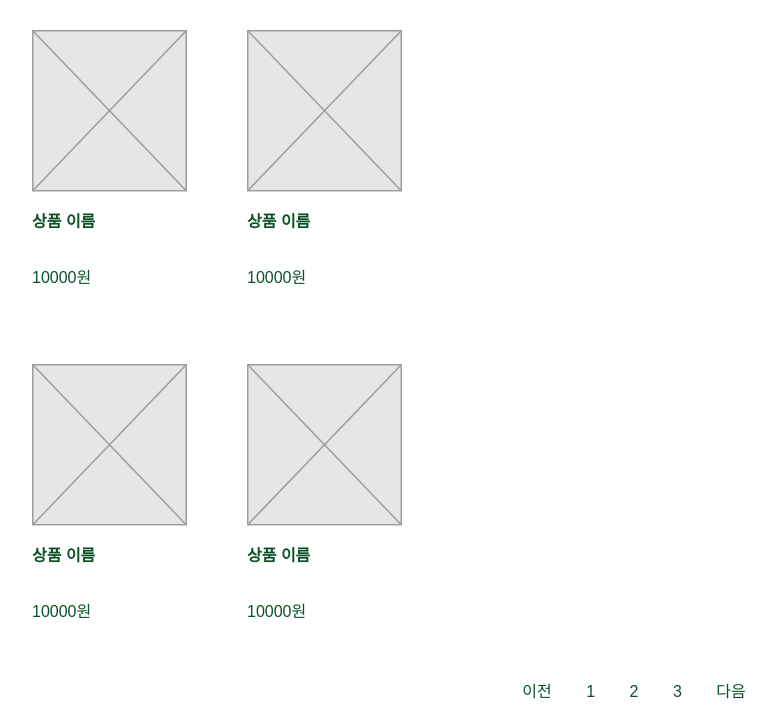
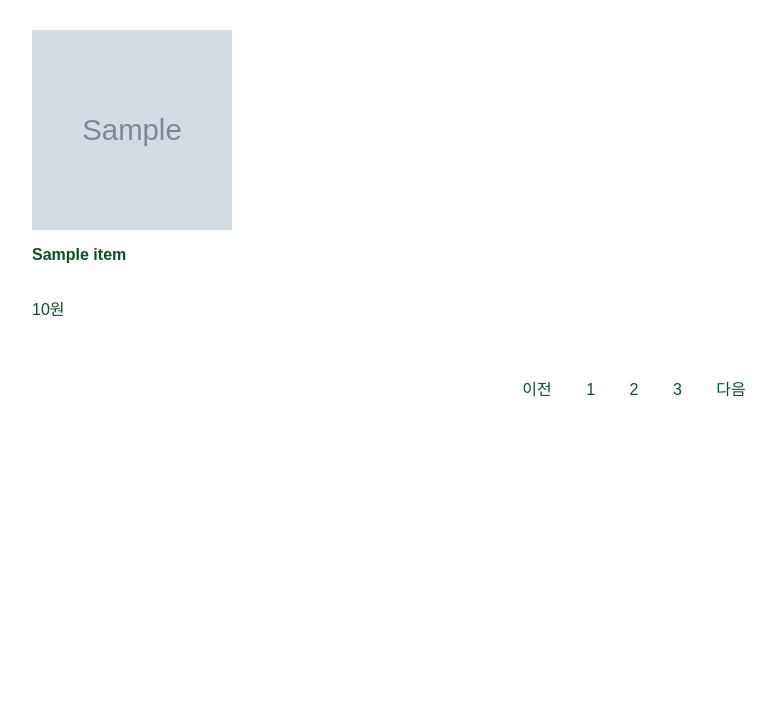
Before and after one commit to ewha-osp-doh/ewha-market, a Flask app: template templates/item.html in a window 1280 px wide. Shown: the part 114-834 px from the top of the page, without its empty margins (6-782 px from the left). After the commit the page ends 511 px from the top, so only its background shows below. Run offline with Flask 3, Linux system fonts and the light colour scheme; the template is opened without the code that fills it: most values are stand-ins (such as "Sample title", 1, 10 or a date in 2020); grey boxes marked "Sample" are stand-in pictures; some libraries are stand-ins or nearby versions; some web fonts are replaced.

Commit message:
done with week11 2nd assignment

```diff
--- a/application.py
+++ b/application.py
@@ -17,7 +17,7 @@ def hello():
 @application.route("/list")
 def view_list():
     items = DB.get_all_items()
-    return render_template("list.html", items = items)
+    return render_template("item.html", items = items)
 
 
 @application.route("/review")
--- a/templates/item.html
+++ b/templates/item.html
@@ -40,30 +40,15 @@
       </div>
     </header>
     <div class="item-overview">
-      <div class="item-overview-row">
-        <div class="item-overview-block">
-          <img src = "../static/assets/item_mock.svg">
-          <p class="title">상품 이름</p>
-          <p>10000원</p>
-        </div>
-        <div class="item-overview-block">
-          <img src = "../static/assets/item_mock.svg">
-          <p class="title">상품 이름</p>
-          <p>10000원</p>
-        </div>
-      </div>
-      <div class="item-overview-row">
-        <div class="item-overview-block">
-          <img src = "../static/assets/item_mock.svg">
-          <p class="title">상품 이름</p>
-          <p>10000원</p>
-        </div>
-        <div class="item-overview-block">
-          <img src = "../static/assets/item_mock.svg">
-          <p class="title">상품 이름</p>
-          <p>10000원</p>
-        </div>
-      </div>
+        {% for item in items %}
+            <div class="item-overview-row">
+                <div class="item-overview-block">
+                    <img src="{{ item['product-image'] }}" alt="{{ item['productName'] }}" width = 200 height = 200>
+                    <p class="title">{{ item['productName'] }}</p>
+                    <p>{{ item['productPrice'] }}원</p>
+                </div>
+            </div>
+        {% endfor %}
     </div>
     <div class="pagination">
       <a href="#" class="prev">이전</a>
```
Also changed, not shown: templates/list.html (deleted, +0 -23 lines).
